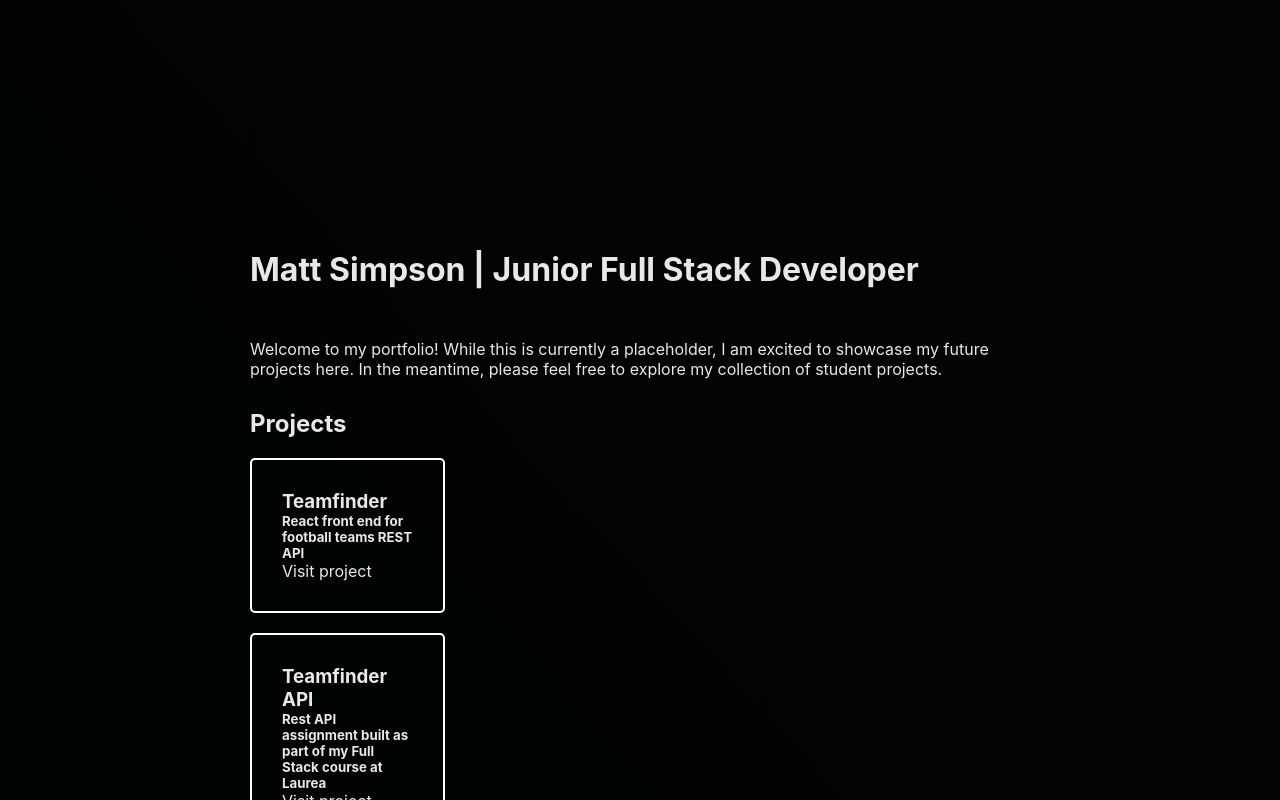
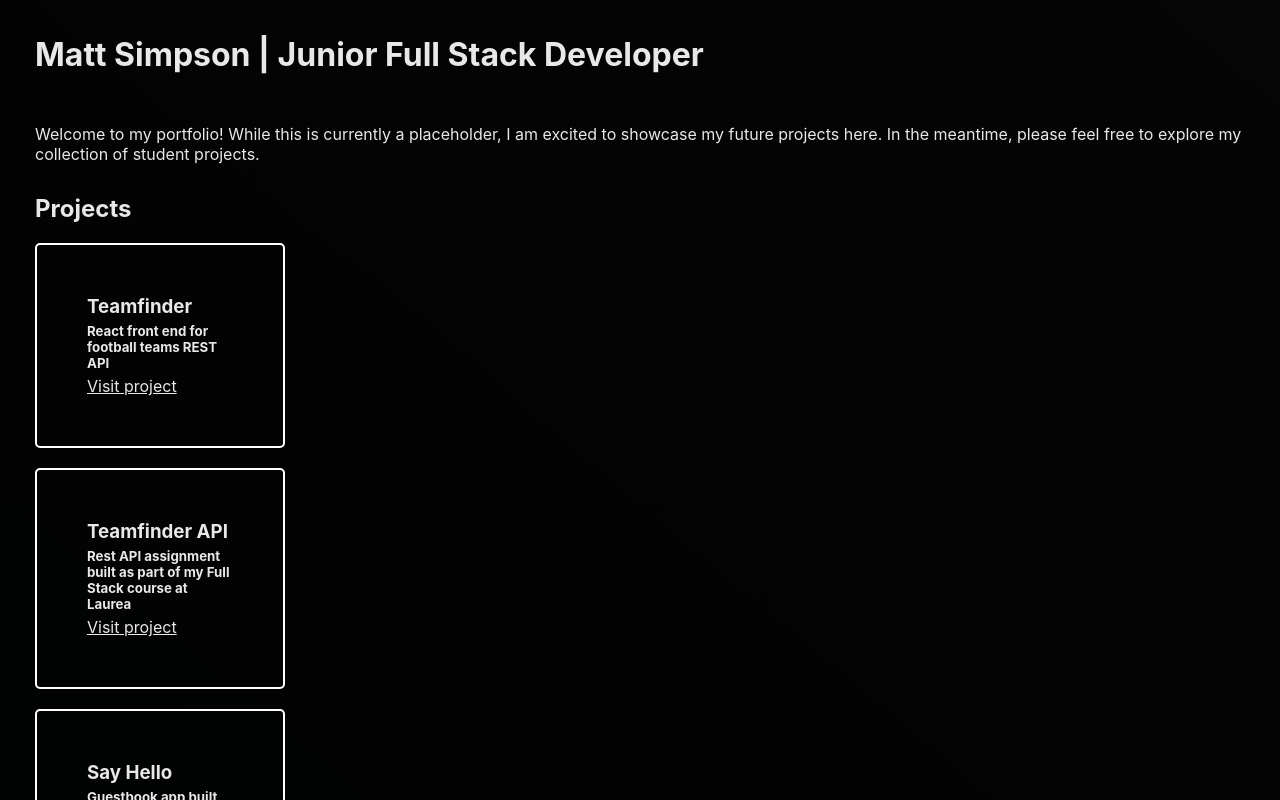
Before and after one commit to MattiHel85/mattisimpson.fi, a React (Create React App) app: page / in a window 1280 px wide. Shown: the top 800 px of the page. Built offline with nearby package versions, Linux system fonts and the light colour scheme.

Commit message:
fix css to improve layout

```diff
--- a/src/components/Hero.css
+++ b/src/components/Hero.css
@@ -1,7 +1,6 @@
 .hero {
-    /* height: 100%; */
     color: rgb(232, 232, 232);
-    padding: 250px;
+    padding: 35px;
 }
 
 .hero p {
--- a/src/components/Projects.css
+++ b/src/components/Projects.css
@@ -1,12 +1,16 @@
 .projectCard {
     border: white 2px solid;
     border-radius: 5px;
-    width: 25%;
-    padding: 30px;
+    width: 250px;
+    padding: 50px;
     margin: 20px 0px 20px;
 }
 
+.projectCard h3, h5 {
+    margin-bottom: 5px;
+}
+
 .projectCard a {
-    text-decoration: none;
+    text-decoration: underline;
     color: inherit;
 }
```
